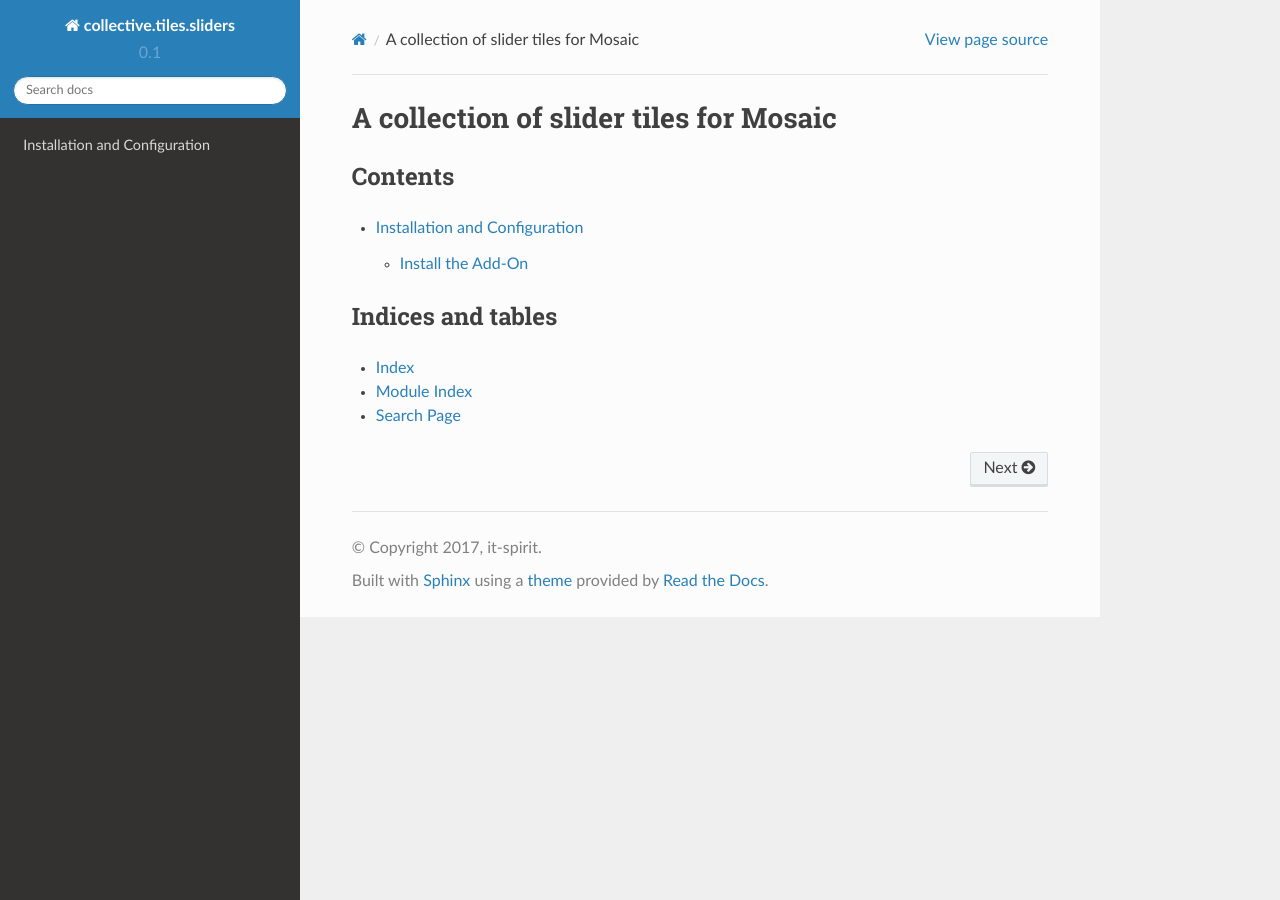
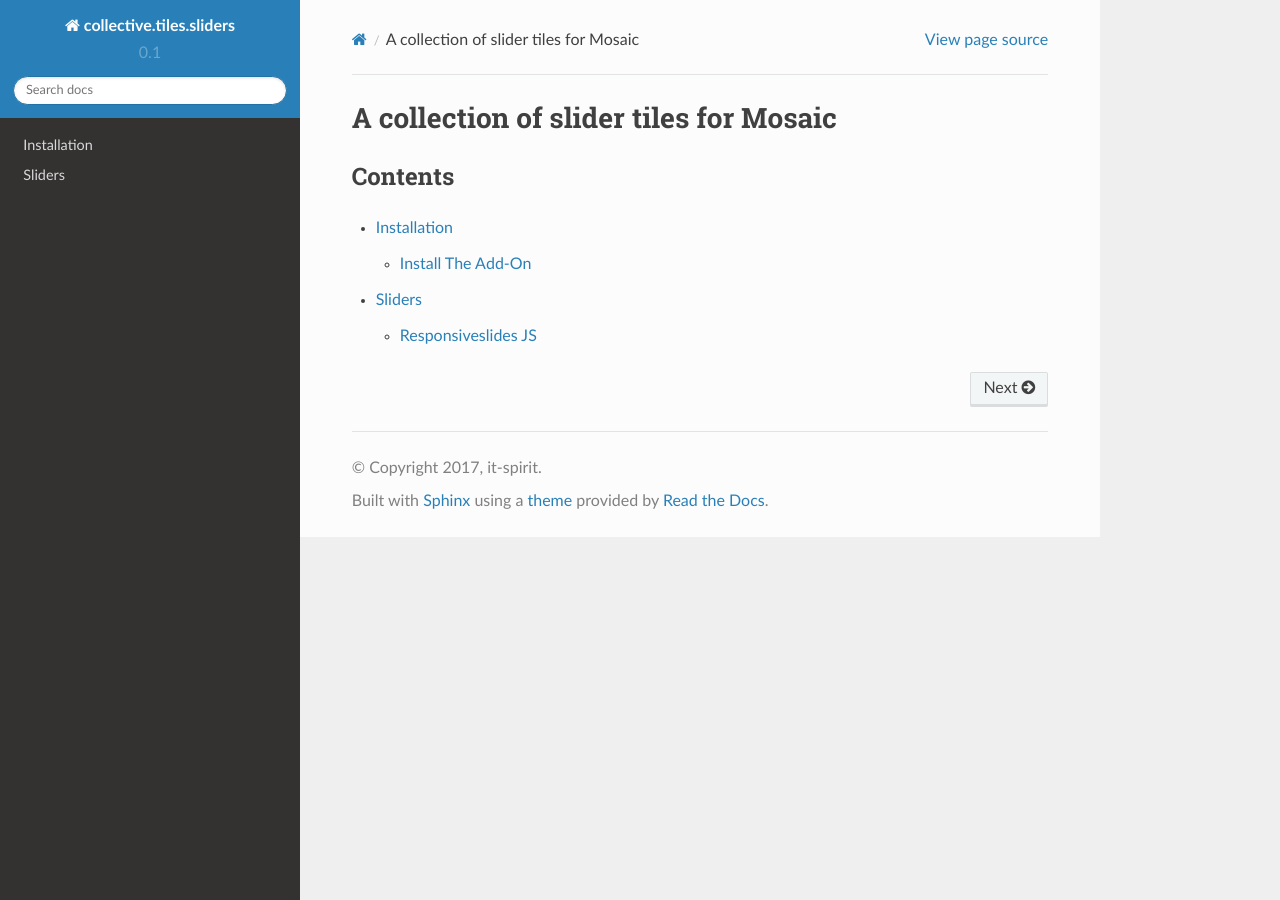
Before and after one commit to it-spirit/collective.tiles.sliders, a Sphinx documentation site: the page built from docs/source/index.rst, in a window 1280 px wide. Built offline with Sphinx 7.4.7 and the Read the Docs theme 2.0.0, drawn with Linux system fonts in a browser that asks for light colours.

Commit message:
Update docs.

```diff
--- a/docs/source/index.rst
+++ b/docs/source/index.rst
@@ -1,6 +1,6 @@
-***************************************
+=======================================
 A collection of slider tiles for Mosaic
-***************************************
+=======================================
 
 .. only:: html
 
@@ -10,14 +10,5 @@ A collection of slider tiles for Mosaic
 .. toctree::
    :maxdepth: 2
 
-   configuration
-
-
-.. only:: html
-
-  Indices and tables
-  ==================
-
-  * :ref:`genindex`
-  * :ref:`modindex`
-  * :ref:`search`
+   Installation <install>
+   Sliders <sliders/index>
--- /dev/null
+++ b/docs/source/sliders/responsiveslides.rst
@@ -0,0 +1,3 @@
+=======================
+Responsiveslides Slider
+=======================
```
Also changed, not shown: docs/source/configuration.rst (deleted, +0 -15 lines), docs/source/install.rst (added, +28 -0 lines), docs/source/sliders/index.rst (added, +11 -0 lines).
